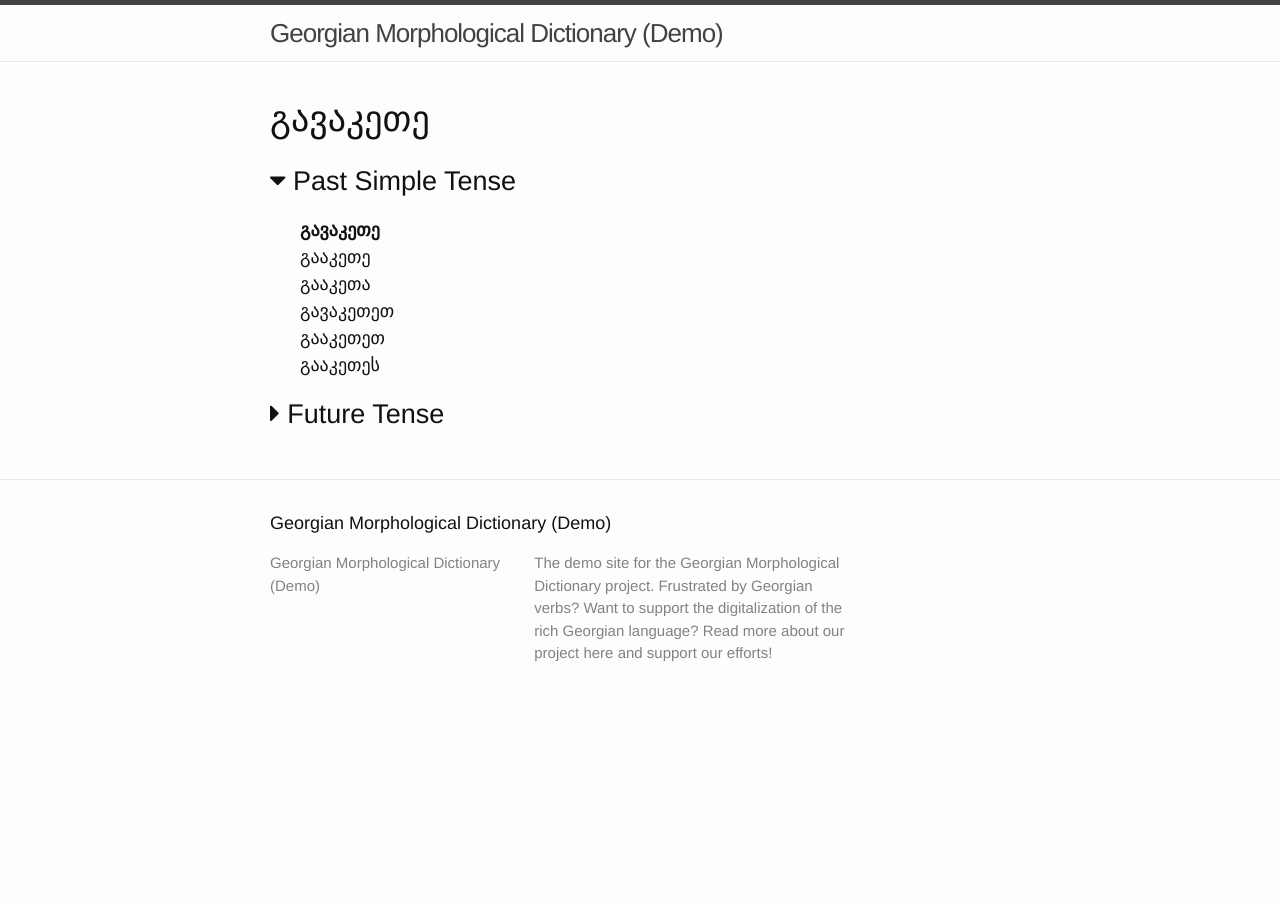
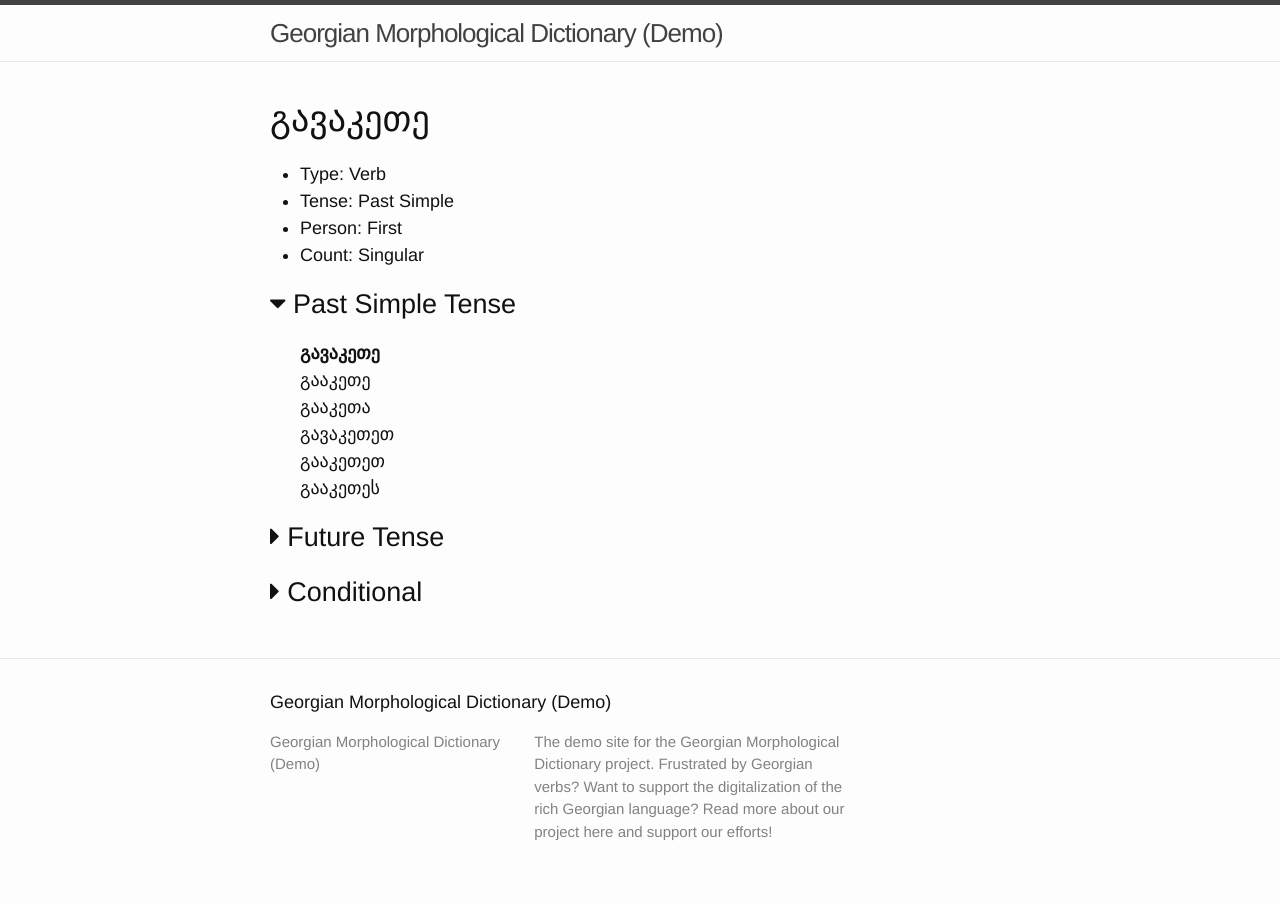
Before and after one commit to nwshane/georgian-morphology-demo, a Jekyll site: the page built from _posts/words/2016-03-02-გავაკეთე.markdown, in a window 1280 px wide. Built offline with Jekyll 4.4.1, drawn with Linux system fonts in a browser that asks for light colours; nearby versions of some CDN libraries.

Commit message:
Added metadata and Conditional verb block to გავაკეთე page.

```diff
--- a/_posts/words/2016-03-02-გავაკეთე.markdown
+++ b/_posts/words/2016-03-02-გავაკეთე.markdown
@@ -6,6 +6,13 @@ categories: words
 ---
 
 {::options parse_block_html="true" /}
+
+<section>
+  * Type: Verb
+  * Tense: Past Simple
+  * Person: First
+  * Count: Singular
+</section>
 
 <section class='verb-block'>
   <h2 class='js-expand-collapse-siblings'>
@@ -39,3 +46,20 @@ categories: words
   {: .is-collapsed }
 
 </section>
+
+<section class='verb-block'>
+
+  <h2 class='js-expand-collapse-siblings'>
+    <i class="fa fa-caret-right"></i>
+    Conditional
+  </h2>
+
+  * გავაკეთებდი
+  * გააკეთებდი
+  * გააკეთებდა
+  * გავაკებდით
+  * გააკეთებდით
+  * გააკეთებდნენ
+  {: .is-collapsed }
+
+</section>
```
